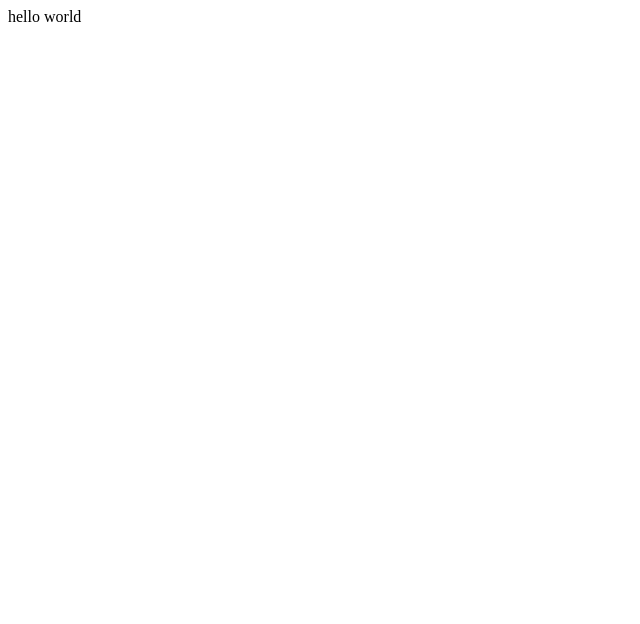
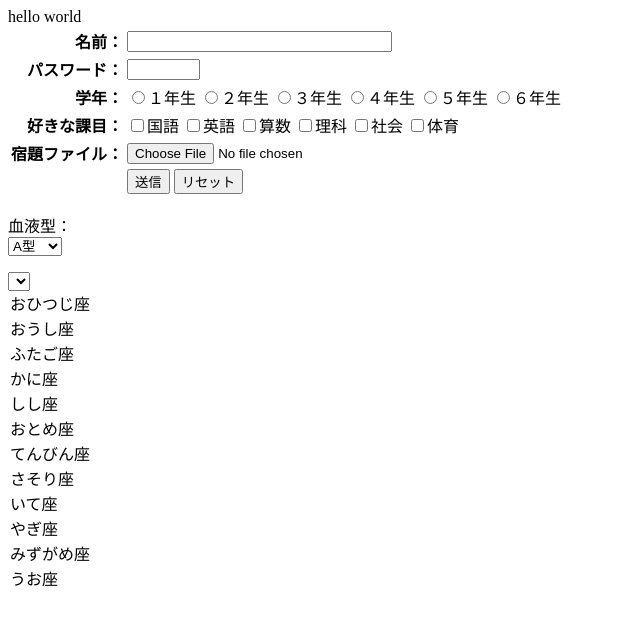
Before and after one commit to yoshinari1356/basic_html, a plain HTML site: page index.html in a window 1280 px wide. Shown: the whole page, without its empty margins (0-640 px from the left). Drawn offline with Linux system fonts and the light colour scheme.

Commit message:
add_form

```diff
--- a/index.html
+++ b/index.html
@@ -8,5 +8,78 @@
   </head>
   <body>
     hello world
+
+    <form action="cgi-bin/aaa.cgi" method="post">
+      <table border="0">
+        <tr>
+          <td align="right"><b> 名前：</b></td>
+          <td><input type="text" name="name" size="30" maxlength="20" /></td>
+        </tr>
+        <tr>
+          <td align="right"><b> パスワード：</b></td>
+          <td><input type="password" name="pass" size="6" maxlength="4" /></td>
+        </tr>
+        <tr>
+          <td align="right"><b>学年：</b></td>
+          <td>
+            <input type="radio" name="gakunen" value="１年生" />１年生
+            <input type="radio" name="gakunen" value="２年生" />２年生
+            <input type="radio" name="gakunen" value="３年生" />３年生
+            <input type="radio" name="gakunen" value="４年生" />４年生
+            <input type="radio" name="gakunen" value="５年生" />５年生
+            <input type="radio" name="gakunen" value="６年生" />６年生
+          </td>
+        </tr>
+        <tr>
+          <td align="right"><b>好きな課目：</b></td>
+          <td>
+            <input type="checkbox" name="kamoku" value="国語" />国語
+            <input type="checkbox" name="kamoku" value="英語" />英語
+            <input type="checkbox" name="kamoku" value="算数" />算数
+            <input type="checkbox" name="kamoku" value="理科" />理科
+            <input type="checkbox" name="kamoku" value="社会" />社会
+            <input type="checkbox" name="kamoku" value="体育" />体育
+          </td>
+        </tr>
+        <tr>
+          <td align="right"><b>宿題ファイル：</b></td>
+          <td><input type="file" name="syukudai" /></td>
+        </tr>
+        <tr>
+          <td></td>
+          <td>
+            <input type="submit" value="送信" />
+            <input type="reset" value="リセット" />
+          </td>
+        </tr>
+      </table>
+
+      <p>
+        血液型：<br />
+        <select name="blood">
+          <option value="A">A型</option>
+          <option value="B">B型</option>
+          <option value="O">O型</option>
+          <option value="AB">AB型</option>
+        </select>
+      </p>
+      <select
+        >星座：<br />
+        <select name="horoscope" size="12">
+          <option value="Aries">おひつじ座</option>
+          <option value="Taurus">おうし座</option>
+          <option value="Gemini">ふたご座</option>
+          <option value="Cancer">かに座</option>
+          <option value="Leo">しし座</option>
+          <option value="Virgo">おとめ座</option>
+          <option value="Libra">てんびん座</option>
+          <option value="Scorpio">さそり座</option>
+          <option value="Saggitarius">いて座</option>
+          <option value="Capricorn">やぎ座</option>
+          <option value="Aquarius">みずがめ座</option>
+          <option value="Pisces">うお座</option>
+        </select></select
+      >
+    </form>
   </body>
 </html>
```
